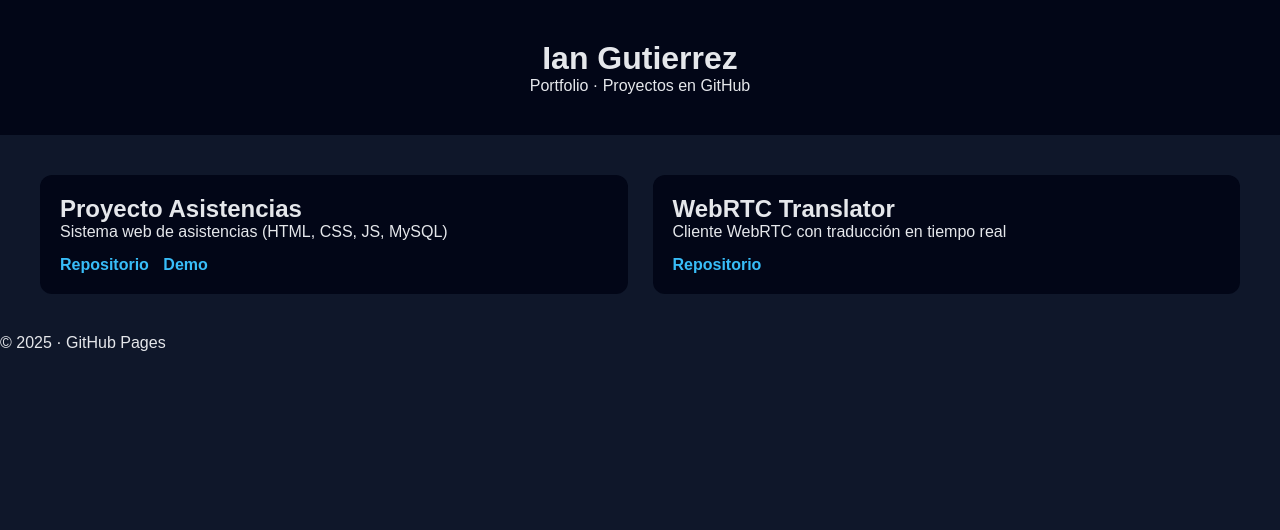
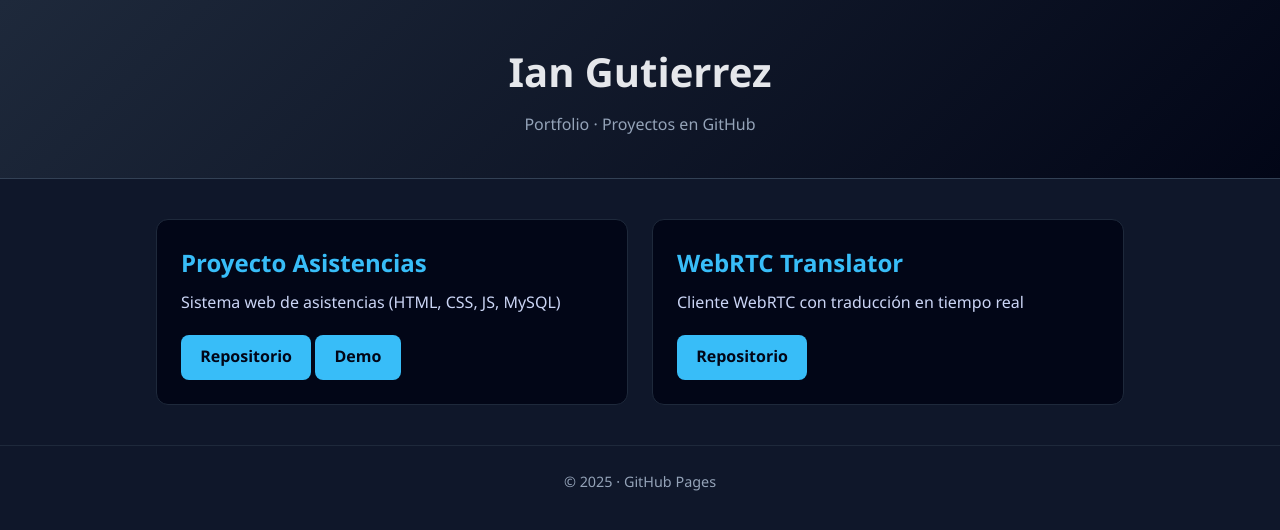
Before and after one commit to Linkinshura/Pagina-Principal-, a plain HTML site: page index.html in a window 1280 px wide. Drawn offline with Linux system fonts and the light colour scheme.

Commit message:
Update style.css

```diff
--- a/style.css
+++ b/style.css
@@ -1,45 +1,91 @@
+/* Reset básico */
 * {
     margin: 0;
     padding: 0;
     box-sizing: border-box;
-    font-family: Arial, sans-serif;
 }
 
+/* Fuente y colores base */
 body {
-    background: #0f172a;
-    color: #e5e7eb;
+    font-family: 'Segoe UI', Tahoma, Geneva, Verdana, sans-serif;
+    background-color: #0f172a; /* azul oscuro */
+    color: #e5e7eb; /* gris claro */
+    line-height: 1.6;
 }
 
+/* Header */
 header {
     text-align: center;
-    padding: 40px;
-    background: #020617;
+    padding: 2.5rem 1rem;
+    background: linear-gradient(135deg, #1e293b, #020617);
+    border-bottom: 1px solid #334155;
 }
 
+header h1 {
+    font-size: 2.5rem;
+    margin-bottom: 0.5rem;
+}
+
+header p {
+    color: #94a3b8;
+}
+
+/* Contenedor principal */
 .contenedor {
+    max-width: 1000px;
+    margin: 2.5rem auto;
+    padding: 0 1rem;
     display: grid;
     grid-template-columns: repeat(auto-fit, minmax(280px, 1fr));
-    gap: 25px;
-    padding: 40px;
+    gap: 1.5rem;
 }
 
+/* Tarjeta de proyecto */
 .proyecto {
-    background: #020617;
-    padding: 20px;
+    background-color: #020617;
+    border: 1px solid #1e293b;
     border-radius: 12px;
+    padding: 1.5rem;
+    transition: transform 0.2s ease, box-shadow 0.2s ease;
 }
 
-.links {
-    margin-top: 15px;
+.proyecto:hover {
+    transform: translateY(-5px);
+    box-shadow: 0 10px 25px rgba(0, 0, 0, 0.5);
 }
 
+.proyecto h2 {
+    margin-bottom: 0.5rem;
+    color: #38bdf8;
+}
+
+.proyecto p {
+    color: #cbd5f5;
+    margin-bottom: 1.2rem;
+}
+
+/* Links */
 .links a {
-    margin-right: 10px;
+    display: inline-block;
     text-decoration: none;
-    color: #38bdf8;
-    font-weight: bold;
+    background-color: #38bdf8;
+    color: #020617;
+    padding: 0.6rem 1.2rem;
+    border-radius: 8px;
+    font-weight: 600;
+    transition: background-color 0.2s ease, transform 0.2s ease;
 }
 
 .links a:hover {
-    text-decoration: underline;
+    background-color: #0ea5e9;
+    transform: scale(1.05);
 }
+
+/* Footer */
+footer {
+    text-align: center;
+    padding: 1.5rem;
+    border-top: 1px solid #1e293b;
+    color: #94a3b8;
+    font-size: 0.9rem;
+}
```
